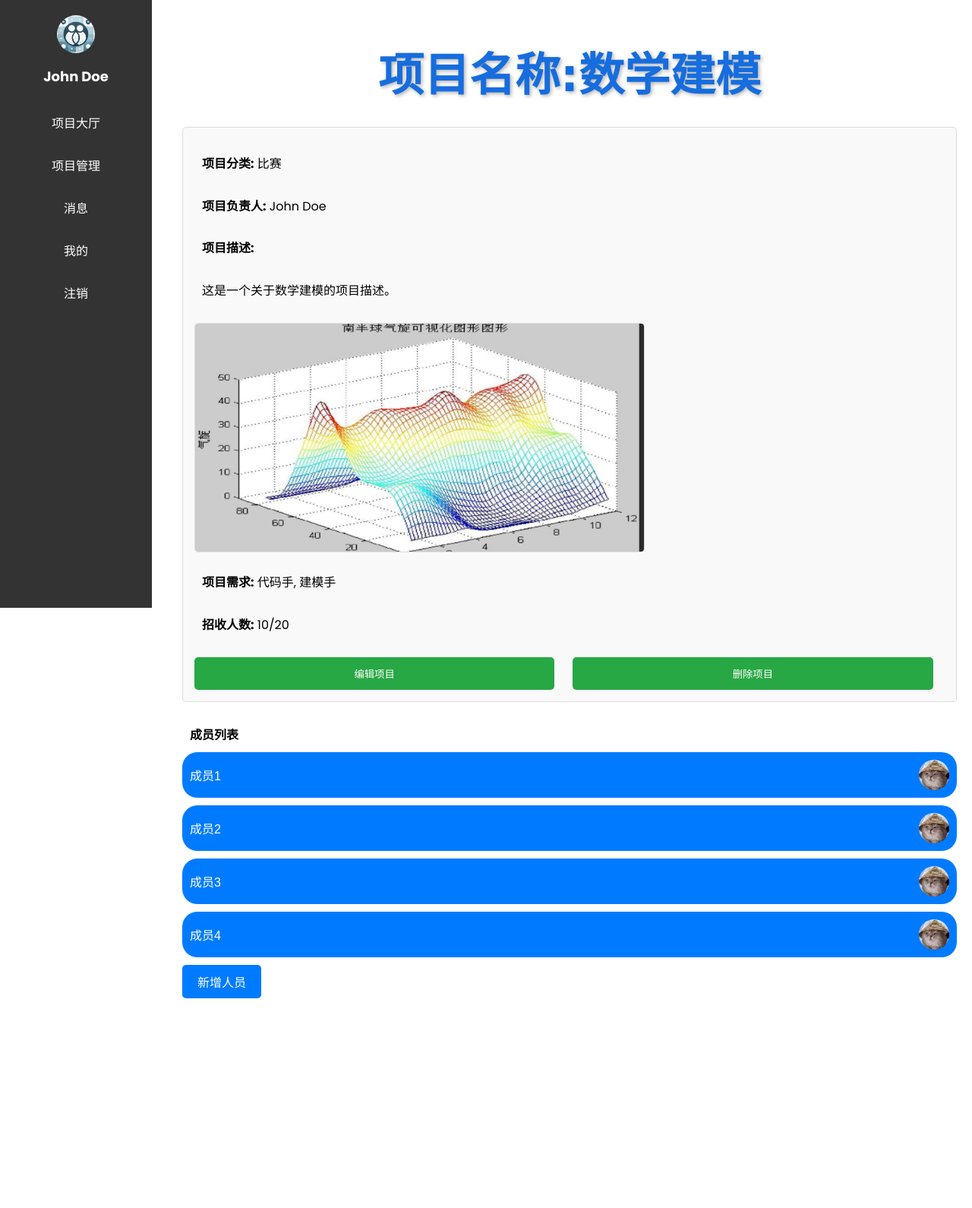
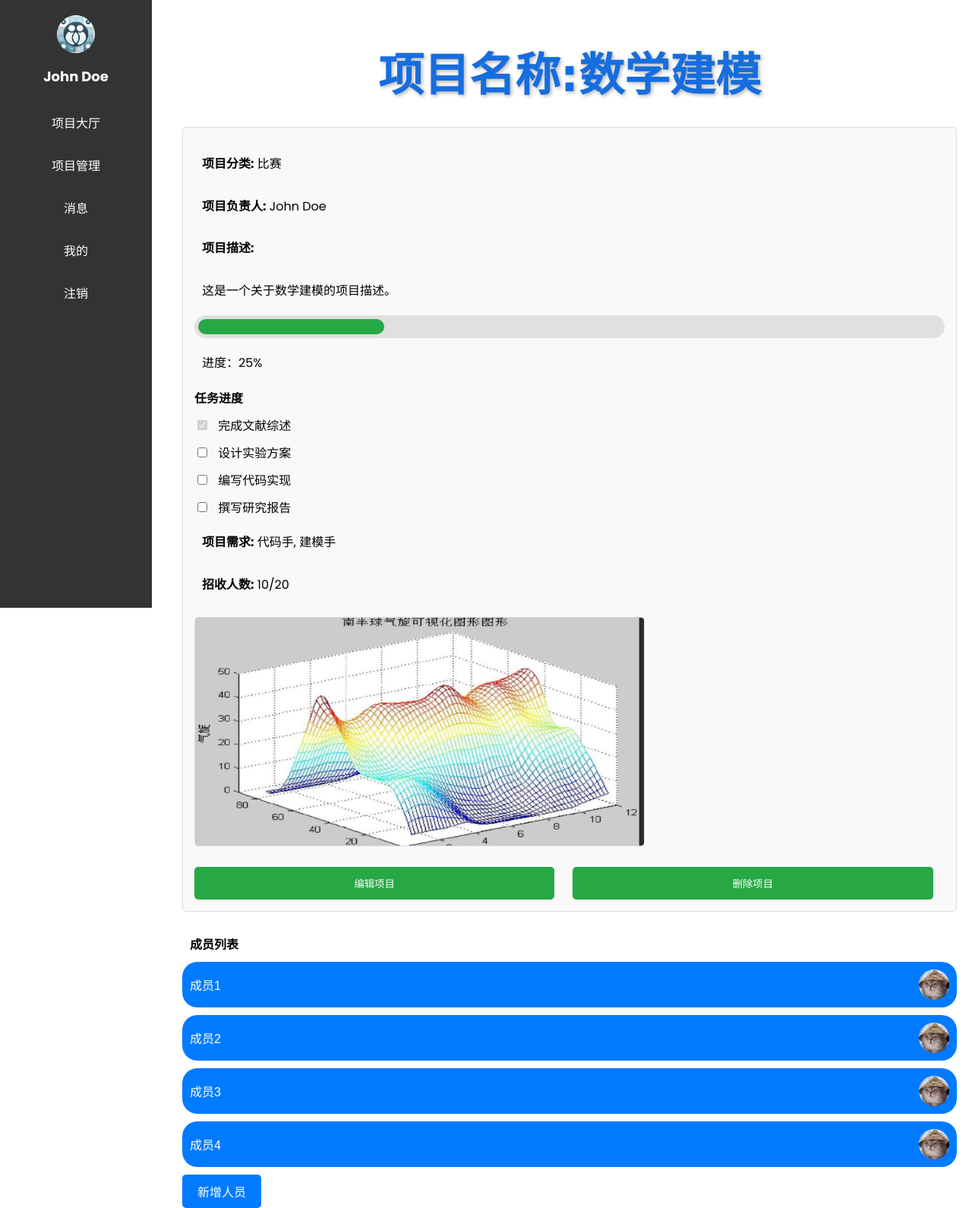
Before and after one commit to 114John114/102201327-102201331, a PHP site: page /project-edit1.html in a window 1280 px wide. Shown: the whole page at 76% size. Before the commit the page ends 1314 px from the top, so only its background shows below. Run offline with PHP 8.4, Linux system fonts and the light colour scheme; a stand-in replaces the project's code that opens the database connection.

Commit message:
特殊功能

```diff
--- a/只有前端/js/projectedit1.js
+++ b/只有前端/js/projectedit1.js
@@ -4,7 +4,7 @@ document.addEventListener('DOMContentLoaded', function() {
     const editButton = document.getElementById('editButton');
     const saveButton = document.getElementById('saveButton');
     const projectCategory = document.getElementById('projectCategory');
-    const projectManager = document.getElementById('projectManager');
+    const projectManager = document.getElementById('projectRequirements');
     const projectDescription = document.getElementById('projectDescription');
 
     // 检查是否找到元素
--- a/只有前端/project-edit1.html
+++ b/只有前端/project-edit1.html
@@ -53,9 +53,35 @@
                     <p><strong>项目负责人:</strong> <span id="projectManager">John Doe</span></p> <!-- 项目负责人 -->
                     <p><strong>项目描述:</strong></p>
                     <p id="projectDescription">这是一个关于数学建模的项目描述。</p> <!-- 项目描述 -->
-                    <img id="projectImage" src="images/placeholder1.png" alt="项目图片" class="project-image"> <!-- 项目图片 -->
+                    <!-- 项目进度条 -->
+                    <div class="progress-bar">
+                        <div class="progress" id="progress1"></div>
+                    </div>
+                    <p>进度：<span id="progressText1">50%</span></p>
+
+                    <!-- 任务列表 -->
+                    <h3>任务进度</h3>
+                    <ul class="task-list">
+                        <li>
+                            <input type="checkbox" id="task1" checked disabled>
+                            <label for="task1">完成文献综述</label>
+                        </li>
+                        <li>
+                            <input type="checkbox" id="task2">
+                            <label for="task2">设计实验方案</label>
+                        </li>
+                        <li>
+                            <input type="checkbox" id="task3">
+                            <label for="task3">编写代码实现</label>
+                        </li>
+                        <li>
+                            <input type="checkbox" id="task4">
+                            <label for="task4">撰写研究报告</label>
+                        </li>
+                    </ul>
                     <p><strong>项目需求:</strong> <span id="projectRequirements">代码手, 建模手</span></p> <!-- 项目需求 -->
                     <p><strong>招收人数:</strong> <span id="projectRecruitment">10/20</span></p> <!-- 招收人数 -->
+                    <img id="projectImage" src="images/placeholder1.png" alt="项目图片" class="project-image"> <!-- 项目图片 -->
                     <div class="button-group">
                         <button class="saveButton" style="display: none;" id="saveButton">保存项目</button>
                         <button class="editButton" id="editButton">编辑项目</button>
@@ -97,4 +123,23 @@
         </div>
         <script src="js/message.js"></script>
         <script src="js/projectedit1.js"></script>
+        <script>
+            // 模拟项目数据
+            const projectData = {
+                tasksCompleted: 1,
+                totalTasks: 4,
+                progress: function() {
+                    return (this.tasksCompleted / this.totalTasks) * 100;
+                }
+            };
+
+            // 更新进度条和文本
+            const progressElement = document.getElementById('progress1');
+            const progressText = document.getElementById('progressText1');
+
+            // 设置进度条宽度
+            const progressPercentage = projectData.progress();
+            progressElement.style.width = progressPercentage + '%';
+            progressText.textContent = progressPercentage + '%';
+        </script>
     </body>
--- a/只有前端/style.css
+++ b/只有前端/style.css
@@ -1330,7 +1330,7 @@
     	color: white;
 	}
 	.availabilityTable td {
-		background-color: #555;
+		background-color: #87d2f3;
 	}
 	.availabilityTable tr:nth-child(even) {
 		background-color: #f2f2f2;
@@ -1352,3 +1352,43 @@
 	.accept-button:hover {
 		background-color: #218838;
 	}
+	.task-list {
+		list-style: none;
+		padding: 0;
+	}
+
+	.task-list li {
+		margin: 10px 0;
+	}
+
+	input[type="checkbox"] {
+		margin-right: 10px;
+	}
+	.progress-bar {
+		background-color: #e0e0e0;
+		border-radius: 25px;
+		padding: 5px;
+		margin-bottom: 10px;
+	}
+
+	.progress {
+		background-color: #28a745;
+		height: 20px;
+		border-radius: 20px;
+		width: 0;
+	}
+	#preferences {
+		display: flex;
+		flex-wrap: wrap;
+		gap: 10px;
+		margin-top: 10px;
+	}
+
+	.preference-tag {
+		padding: 5px 10px;
+		background-color: #007bff;
+		color: white;
+		border-radius: 20px;
+		font-size: 14px;
+		display: inline-block;
+	}
```
Also changed, not shown: 只有前端/Index.html (+13 -14 lines), 只有前端/js/edit.js (+27 -0 lines), 只有前端/js/pianhao.js (added, +7 -0 lines), 只有前端/myhome.html (+7 -0 lines), 只有前端/personalpage.html (+8 -0 lines).
